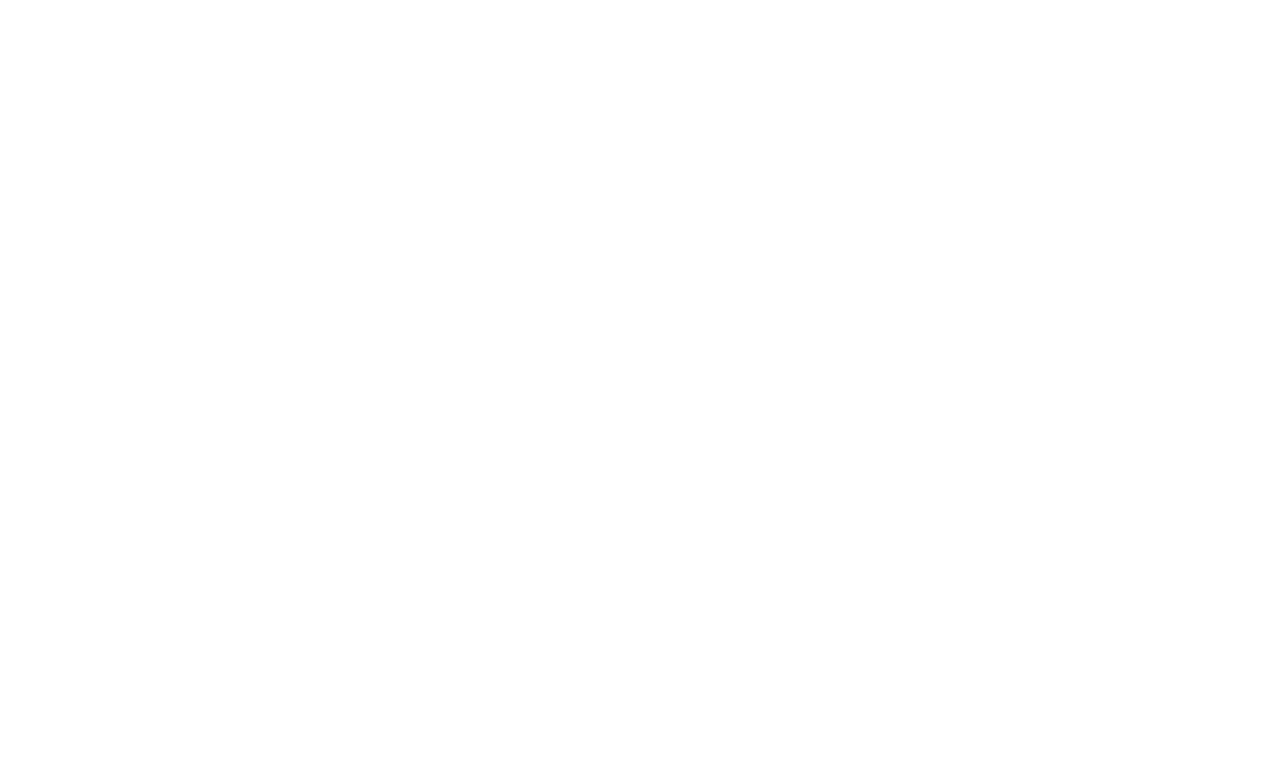
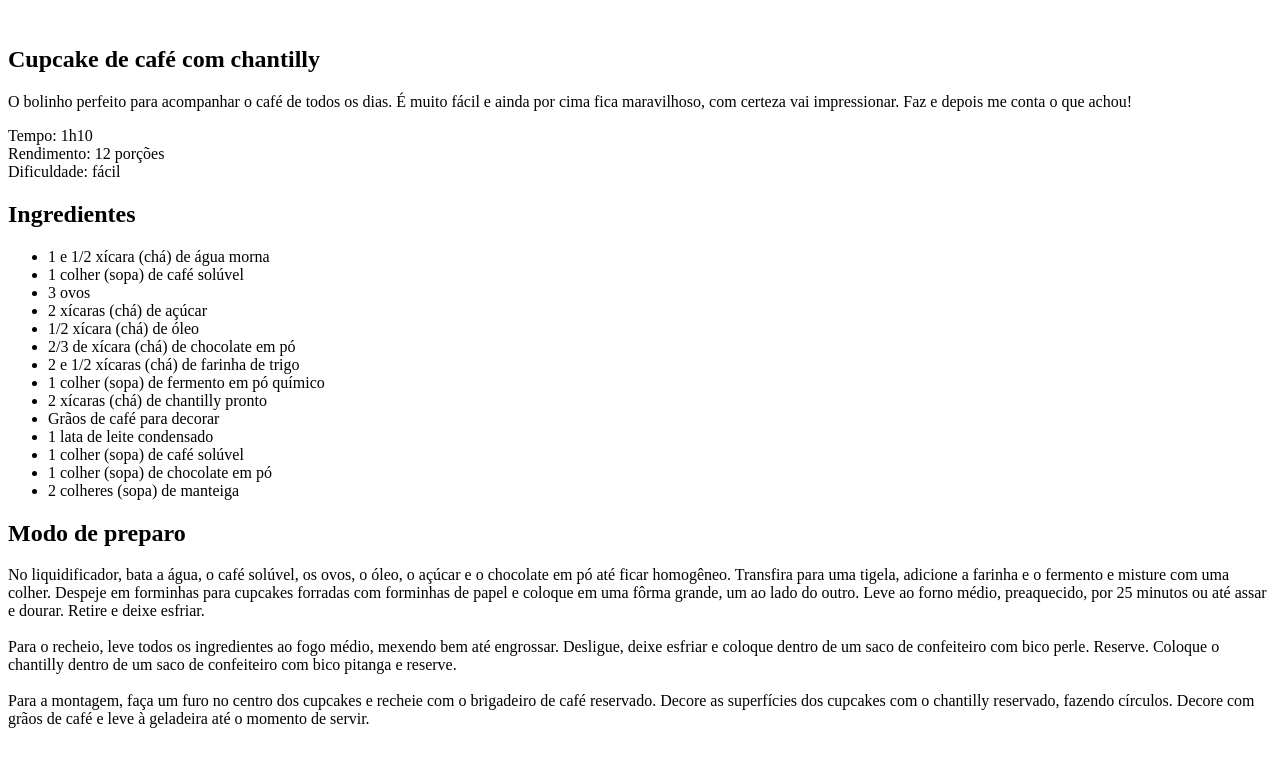
Before and after one commit to vitorbv/Projeto-receitas-fullstack, a plain HTML site: page index.html in a window 1280 px wide. Drawn offline with Linux system fonts and the light colour scheme.

Commit message:
iniciando a estrutura html

```diff
--- a/index.html
+++ b/index.html
@@ -6,6 +6,44 @@
   <title>Página de receita</title>
 </head>
 <body>
+  <div id="page">
+    <img src="" alt="">
+    <main>
+      <section id="about">
+        <h1>Cupcake de café com chantilly</h1>
+        <p>O bolinho perfeito para acompanhar o café de todos os dias. É muito fácil e ainda por cima fica maravilhoso, com certeza vai impressionar. Faz e depois me conta o que achou!</p>
+        <p>Tempo: 1h10<br>
+          Rendimento: 12 porções<br>
+          Dificuldade: fácil
+        </p>
+      </section>
+      <section id="ingredients">
+        <h2>Ingredientes</h2>
+        <ul>
+        <li>1 e 1/2 xícara (chá) de água morna</li>
+        <li>1 colher (sopa) de café solúvel</li>
+        <li>3 ovos</li>
+        <li>2 xícaras (chá) de açúcar</li>
+        <li>1/2 xícara (chá) de óleo</li>
+        <li>2/3 de xícara (chá) de chocolate em pó</li>
+        <li>2 e 1/2 xícaras (chá) de farinha de trigo</li>
+        <li>1 colher (sopa) de fermento em pó químico</li>
+        <li>2 xícaras (chá) de chantilly pronto</li>
+        <li>Grãos de café para decorar</li>
+        <li>1 lata de leite condensado</li>
+        <li>1 colher (sopa) de café solúvel</li>
+        <li>1 colher (sopa) de chocolate em pó</li>
+        <li>2 colheres (sopa) de manteiga</li>
+      </ul>
+      </section>
+      <section id="preparation">
+        <h2>Modo de preparo</h2>
+        <p>No liquidificador, bata a água, o café solúvel, os ovos, o óleo, o açúcar e o chocolate em pó até ficar homogêneo. Transfira para uma tigela, adicione a farinha e o fermento e misture com uma colher. Despeje em forminhas para cupcakes forradas com forminhas de papel e coloque em uma fôrma grande, um ao lado do outro. Leve ao forno médio, preaquecido, por 25 minutos ou até assar e dourar. Retire e deixe esfriar. <br><br>
+          Para o recheio, leve todos os ingredientes ao fogo médio, mexendo bem até engrossar. Desligue, deixe esfriar e coloque dentro de um saco de confeiteiro com bico perle. Reserve. Coloque o chantilly dentro de um saco de confeiteiro com bico pitanga e reserve. <br><br>
+          Para a montagem, faça um furo no centro dos cupcakes e recheie com o brigadeiro de café reservado. Decore as superfícies dos cupcakes com o chantilly reservado, fazendo círculos. Decore com grãos de café e leve à geladeira até o momento de servir.</p>
+      </section>
+    </main>
 
+  </div>
 </body>
 </html>
```
